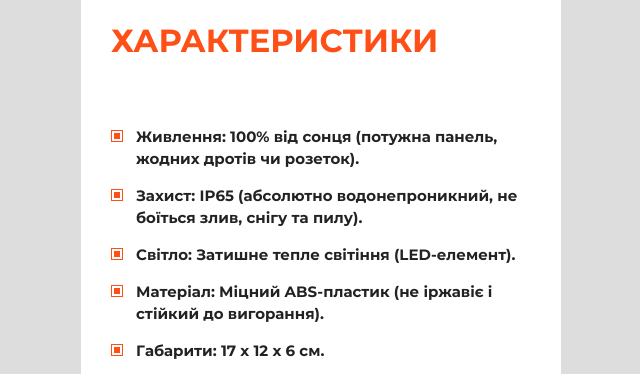
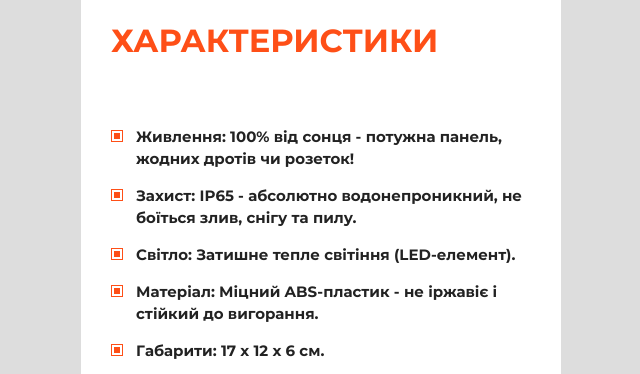
Before and after one commit to osandrsumy/smart-garden_lamps, a plain HTML site: page index.html in a window 1280 px wide. Shown: the part 2380-2754 px from the top of the page, 319-959 px from the left. Drawn offline with Linux system fonts and the light colour scheme.

Commit message:
Update list items with improved formatting

```diff
--- a/index.html
+++ b/index.html
@@ -585,10 +585,10 @@ src="https://www.facebook.com/tr?id=2136718433808386&ev=PageView&noscript=1"
                         <div class="editContent" style="">
                             <p></p>
                             <ul class="list2 marker2">
-                                <li> Живлення: 100% від сонця (потужна панель, жодних дротів чи розеток).</li>
-                                <li> Захист: IP65 (абсолютно водонепроникний, не боїться злив, снігу та пилу). </li>
+                                <li> Живлення: 100% від сонця - потужна панель, жодних дротів чи розеток!</li>
+                                <li> Захист: IP65 - абсолютно водонепроникний, не боїться злив, снігу та пилу. </li>
                                 <li> Світло: Затишне тепле світіння (LED-елемент). </li>
-                                <li> Матеріал: Міцний ABS-пластик (не іржавіє і стійкий до вигорання). </li>
+                                <li> Матеріал: Міцний ABS-пластик - не іржавіє і стійкий до вигорання. </li>
                                 <li> Габарити: 17 х 12 х 6 см. </li>
                                 <li> Підлаштованість: Має 3 режими використання, обирайте свій. </li>
                             </ul>
```
